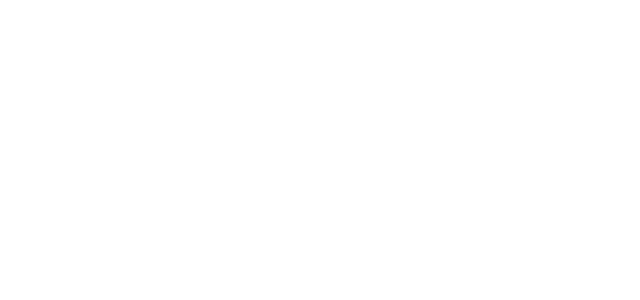
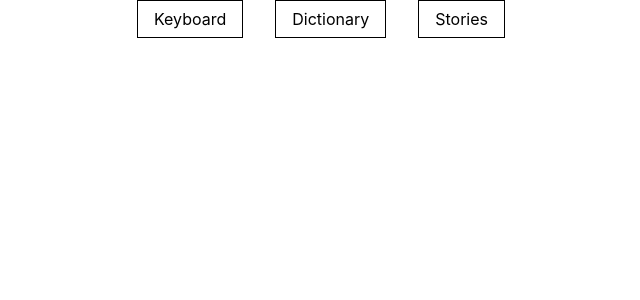
Before and after one commit to Gemdelle/learn-russian, a React (Create React App) app: page / in a window 1280 px wide. Shown: the top 300 px of the page, without its empty margins (339-979 px from the left). Built offline with nearby package versions, Linux system fonts and the light colour scheme.

Commit message:
create header component.

```diff
--- a/package.json
+++ b/package.json
@@ -13,6 +13,7 @@
   },
   "scripts": {
     "start": "react-scripts start",
+    "dev": "react-scripts start",
     "build": "react-scripts build",
     "test": "react-scripts test",
     "eject": "react-scripts eject"
--- a/src/App.js
+++ b/src/App.js
@@ -1,8 +1,10 @@
 import './App.css';
+import Header from './components/Header/Header';
 
 function App() {
   return (
     <div className="App">
+      <Header />
     </div>
   );
 }
--- /dev/null
+++ b/src/components/Header/Header.jsx
@@ -0,0 +1,20 @@
+import Item from "./Item"
+import './styles/Header.css'
+
+export default function Header() {
+  const names = ["Keyboard", "Dictionary", "Stories"]
+
+  return (
+    <header>
+      <ul>
+        {
+          names.map((entry, index) => {
+            return (
+              <Item key={index} name={entry} />
+            )
+          })
+        }
+      </ul>
+    </header>
+  )
+}
--- /dev/null
+++ b/src/components/Header/Item.jsx
@@ -0,0 +1,9 @@
+import './styles/Item.css'
+
+export default function Item({ name }) {
+  return (
+    <li>
+      {name}
+    </li>
+  )
+}
--- /dev/null
+++ b/src/components/Header/styles/Header.css
@@ -0,0 +1,13 @@
+header {
+  width: 100%;
+  display: flex;
+  justify-content: center;
+
+}
+
+ul {
+  display: flex;
+  gap: 2rem;
+  list-style: none;
+  margin: auto;
+}
--- /dev/null
+++ b/src/components/Header/styles/Item.css
@@ -0,0 +1,4 @@
+li {
+  border: 1px solid black;
+  padding: 0.5rem 1rem;
+}
```
Also changed, not shown: public/manifest.json (deleted).
